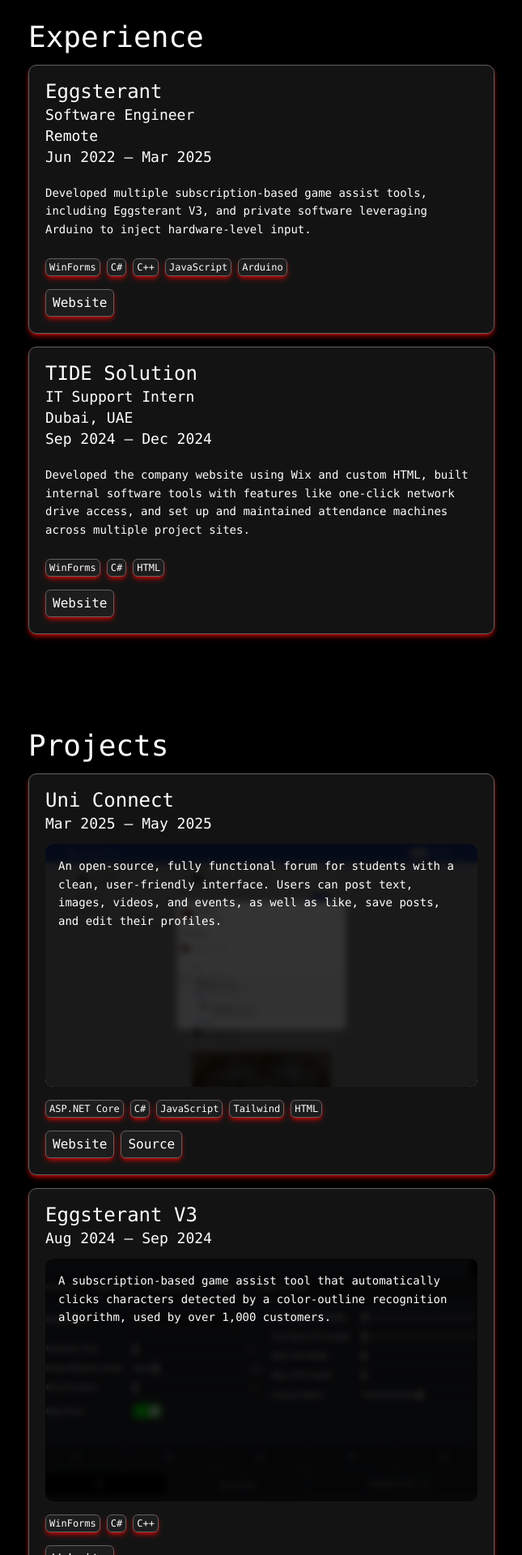
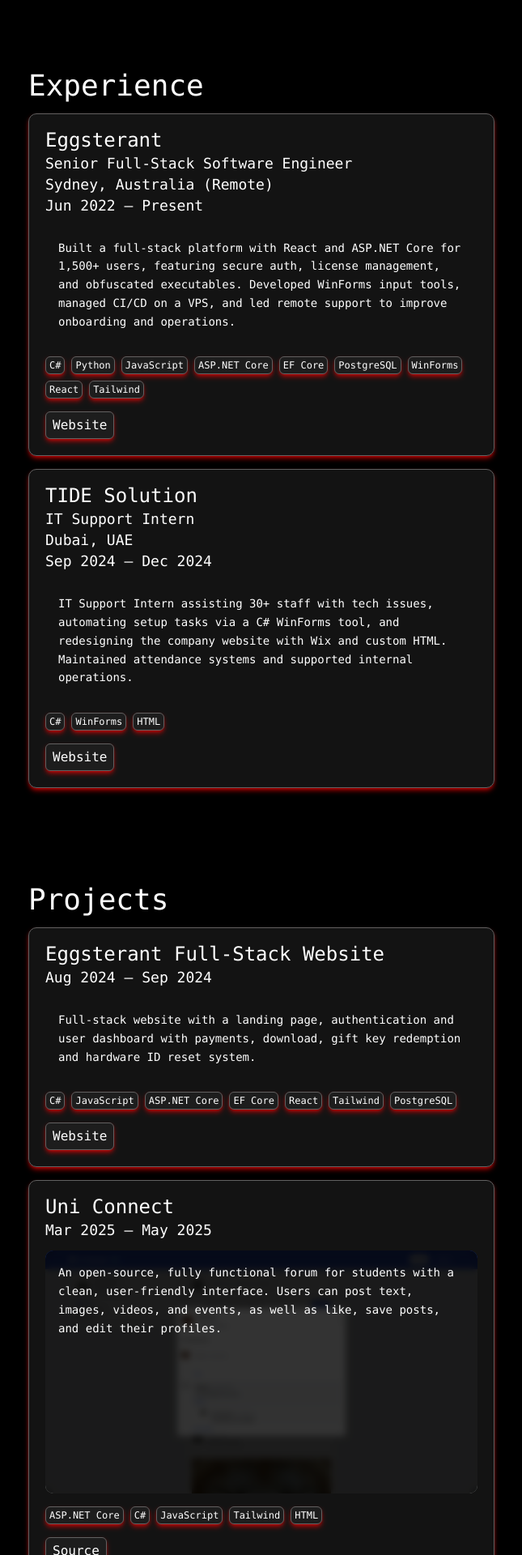
Before and after one commit to sunwoo101/Portfolio, a React (Vite) app: page / in a window 1280 px wide. Shown: the part 1755-3675 px from the top of the page at 81% size, without its empty margins (317-962 px from the left). Built offline with nearby package versions, Linux system fonts and the light colour scheme.

Commit message:
More projects + styling

```diff
--- a/src/Components/Contribution.jsx
+++ b/src/Components/Contribution.jsx
@@ -9,7 +9,7 @@
                         <h3 id={`project-title-${index}`} className="text-palette-text text-2xl leading-none">{contribution.name}</h3>
                     </div>
 
-                    <p className="text-palette-text text-sm leading-relaxed group-hover:opacity-0 transition duration-300 cursor-default select-none">{contribution.description}</p>
+                    <p className="text-palette-text text-sm leading-relaxed p-4">{contribution.description}</p>
 
                     <ul aria-label="Technology stack" className="flex flex-wrap gap-2 list-none p-0 m-0"> {
                         contribution.stack.map((tech, stackIndex) => {
--- a/src/Components/Job.jsx
+++ b/src/Components/Job.jsx
@@ -12,7 +12,7 @@
                         <p className="text-palette-text text-lg group-hover:text-palette-text transition duration-200 leading-none">{job.date}</p>
                     </div>
 
-                    <p className="text-palette-text text-sm leading-relaxed py-2">
+                    <p className="text-palette-text text-sm leading-relaxed p-4">
                         {job.description}
                     </p>
 
--- a/src/Components/Project.jsx
+++ b/src/Components/Project.jsx
@@ -11,13 +11,13 @@
                     </div>
 
                     {
-                        project.imageLink &&
-                        <div role="img" aria-label={`Screenshot of ${project.name}`} style={{ backgroundImage: `url(${project.imageLink})` }} className={`w-full h-[300px] bg-cover bg-center bg-no-repeat flex items-center justify-center rounded-[10px]`}>
-                            <div className="w-full h-full backdrop-blur-xs hover:backdrop-blur-none group bg-palette-background/80 hover:bg-palette-background/0 transition duration-300 rounded-[10px] p-4">
-                                <p className="text-palette-text text-sm leading-relaxed group-hover:opacity-0 transition duration-300 cursor-default select-none">{project.description}</p>
+                        project.imageLink ?
+                            <div role="img" aria-label={`Screenshot of ${project.name}`} style={{ backgroundImage: `url(${project.imageLink})` }} className={`w-full h-[300px] bg-cover bg-center bg-no-repeat flex items-center justify-center rounded-[10px]`}>
+                                <div className="w-full h-full backdrop-blur-xs hover:backdrop-blur-none group bg-palette-background/80 hover:bg-palette-background/0 transition duration-300 rounded-[10px] p-4">
+                                    <p className="text-palette-text text-sm leading-relaxed group-hover:opacity-0 transition duration-300 cursor-default select-none">{project.description}</p>
+                                </div>
                             </div>
-                        </div>
-
+                            : project.description && <p className="text-palette-text text-sm leading-relaxed p-4">{project.description}</p>
                     }
 
                     <ul aria-label="Technology stack" className="flex flex-wrap gap-2 list-none p-0 m-0"> {
--- a/src/Sections/About.jsx
+++ b/src/Sections/About.jsx
@@ -2,7 +2,7 @@
 import EducationTag from "../Components/EducationTag";
 
 const skills = [
-    'ASP.NET Core', 'React', 'Tailwind', 'WinForms', 'C#', 'JavaScript', 'Python', 'C++', 'CSS', 'HTML', 'Pine Script'
+    'C#', 'JavaScript', 'Python', 'ASP.NET Core', 'EF Core', 'React', 'Tailwind', 'PostgreSQL', 'WinForms', 'Linux', 'NeoVim', 'CSS', 'HTML', 'Pine Script'
 ];
 
 const education = [
@@ -17,7 +17,7 @@
         graduation: 'Mar 2025 — May 2025 • Withdrawn (Transfer to UTS)',
     },
     {
-        degree: 'Certificate IV in Information Technology',
+        degree: 'Certificate IV in Information Technology (Gaming Development)',
         uni: 'TAFE NSW',
         graduation: 'Feb 2024 — Jun 2024',
     },
--- a/src/Sections/Experience.jsx
+++ b/src/Sections/Experience.jsx
@@ -3,12 +3,12 @@
 const jobs = [
     {
         name: 'Eggsterant',
-        position: 'Software Engineer',
-        location: 'Remote',
-        date: 'Jun 2022 — Mar 2025',
-        description: 'Developed multiple subscription-based game assist tools, including Eggsterant V3, and private software leveraging Arduino to inject hardware-level input.',
+        position: 'Senior Full-Stack Software Engineer',
+        location: 'Sydney, Australia (Remote)',
+        date: 'Jun 2022 — Present',
+        description: 'Built a full-stack platform with React and ASP.NET Core for 1,500+ users, featuring secure auth, license management, and obfuscated executables. Developed WinForms input tools, managed CI/CD on a VPS, and led remote support to improve onboarding and operations.',
         stack: [
-            'WinForms', 'C#', 'C++', 'JavaScript', 'Arduino',
+            'C#', 'Python', 'JavaScript', 'ASP.NET Core', 'EF Core', 'PostgreSQL', 'WinForms', 'React', 'Tailwind',
         ],
         link: 'https://www.eggsterant.net/',
     },
@@ -17,9 +17,9 @@
         position: 'IT Support Intern',
         location: 'Dubai, UAE',
         date: 'Sep 2024 — Dec 2024',
-        description: 'Developed the company website using Wix and custom HTML, built internal software tools with features like one-click network drive access, and set up and maintained attendance machines across multiple project sites.',
+        description: 'IT Support Intern assisting 30+ staff with tech issues, automating setup tasks via a C# WinForms tool, and redesigning the company website with Wix and custom HTML. Maintained attendance systems and supported internal operations.',
         stack: [
-            'WinForms', 'C#', 'HTML',
+            'C#', 'WinForms', 'HTML',
         ],
         link: 'https://www.tidesolution.com/',
     },
--- a/src/Sections/Projects.jsx
+++ b/src/Sections/Projects.jsx
@@ -1,16 +1,24 @@
 import Project from '../Components/Project';
 
 import uniConnect from '../assets/uni-connect.vip.png';
-import eggsterant from '../assets/eggsterant.png';
+import eggsterant_v3 from '../assets/eggsterant-v3.png';
 import tradingIndicator from '../assets/trading-indicator.png';
 
 const projects = [
+    {
+        name: 'Eggsterant Full-Stack Website',
+        date: 'Aug 2024 — Sep 2024',
+        description: 'Full-stack website with a landing page, authentication and user dashboard with payments, download, gift key redemption and hardware ID reset system.',
+        link: 'https://www.eggsterant.net/',
+        stack: [
+            'C#', 'JavaScript', 'ASP.NET Core', 'EF Core', 'React', 'Tailwind', 'PostgreSQL'
+        ],
+    },
     {
         name: 'Uni Connect',
         date: 'Mar 2025 — May 2025',
         imageLink: uniConnect,
         description: 'An open-source, fully functional forum for students with a clean, user-friendly interface. Users can post text, images, videos, and events, as well as like, save posts, and edit their profiles.',
-        link: 'https://uni-connect.vip/',
         source: 'https://github.com/sunwoo101/Uni-Connect',
         stack: [
             'ASP.NET Core', 'C#', 'JavaScript', 'Tailwind', 'HTML'
@@ -19,11 +27,11 @@
     {
         name: 'Eggsterant V3',
         date: 'Aug 2024 — Sep 2024',
-        imageLink: eggsterant,
-        description: 'A subscription-based game assist tool that automatically clicks characters detected by a color-outline recognition algorithm, used by over 1,000 customers.',
+        imageLink: eggsterant_v3,
+        description: 'A real-time input enhancement tool that automatically clicks characters detected by a color-outline recognition algorithm, used by over 1,000 customers.',
         link: 'https://www.eggsterant.net/',
         stack: [
-            'WinForms', 'C#', 'C++',
+            'C#', 'WinForms',
         ],
     },
     {
@@ -32,17 +40,8 @@
         imageLink: tradingIndicator,
         description: 'An open-source TradingView indicator with over 80,000 views that identifies Smart Money Concept (SMC) levels and sends real-time webhook alerts when key price levels are reached.',
         link: 'https://www.tradingview.com/script/gqiG3j3a-SMC-Indicator-With-Webhook/',
-        source: 'https://www.tradingview.com/script/gqiG3j3a-SMC-Indicator-With-Webhook/',
         stack: [
             'Pine Script'
-        ],
-    },
-    {
-        name: 'Eggsterant Private',
-        date: 'Jun 2025 — Jul 2025',
-        link: 'https://www.eggsterant.net/',
-        stack: [
-            'WinForms', 'C#', 'C++',
         ],
     },
     {
@@ -50,9 +49,18 @@
         date: 'Jul 2025',
         source: 'https://github.com/sunwoo101/dotfiles',
         stack: [
-            'CSS', 'Bash',
+            'Linux', 'CSS', 'Bash',
         ],
     },
+    {
+        name: 'Eggsterant Pro',
+        date: 'Mar 2024 — Apr 2024',
+        link: 'https://www.eggsterant.net/',
+        stack: [
+             'C#', 'WinForms',
+        ],
+    },
+
     {
         name: 'SSH Client',
         date: 'Oct 2020 — Sep 2021',
```
Also changed, not shown: public/robots.txt, src/assets/eggsterant-v3.png (renamed from src/assets/eggsterant.png), 1 other file (tests, documents, lock files or other folders).
